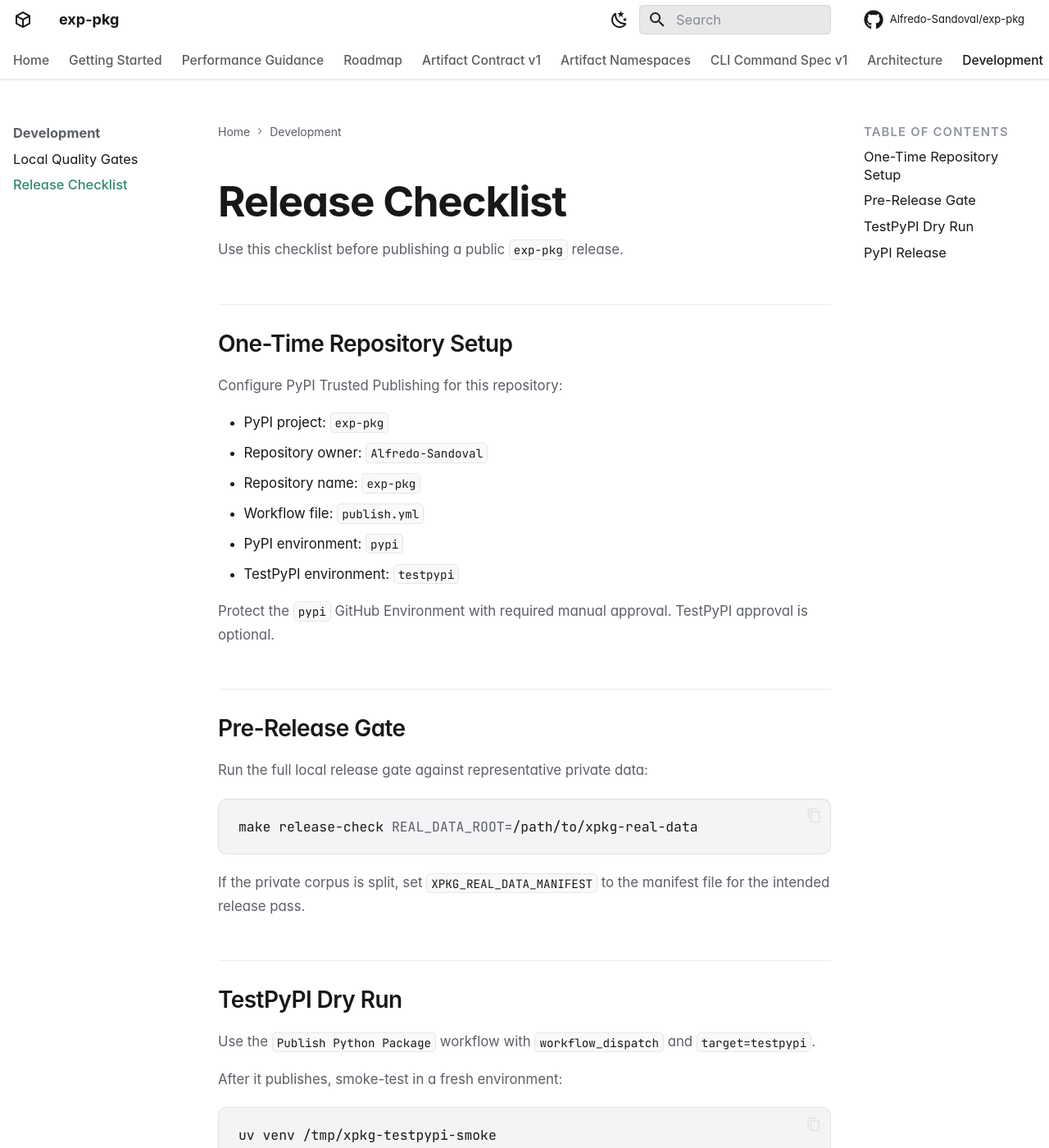
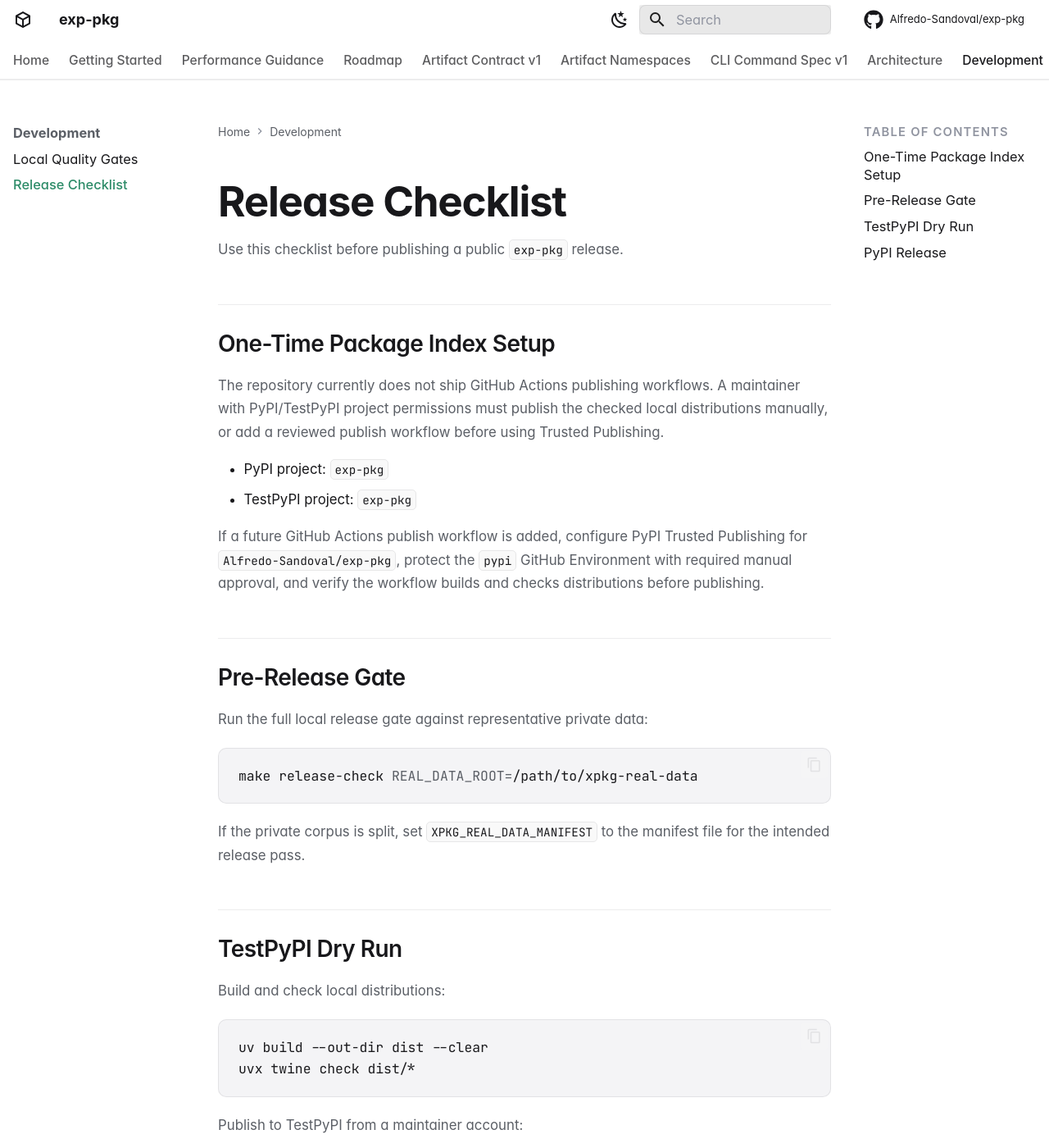
Before and after one commit to Alfredo-Sandoval/exp-pkg, an MkDocs documentation site: the page built from docs/development/release.md, in a window 1280 px wide and 1400 px high. Shown: the whole window at 82% size. Built offline with MkDocs 1.6.1 and Material for MkDocs 9.7.7, drawn with Linux system fonts in a browser that asks for light colours; some web fonts are replaced; comment, search, counter and statistics services are not loaded; some of the changed text lies outside the part shown.

Commit message:
chore: tighten manual release readiness

````diff
--- a/docs/development/release.md
+++ b/docs/development/release.md
@@ -2,19 +2,20 @@
 
 Use this checklist before publishing a public `exp-pkg` release.
 
-## One-Time Repository Setup
+## One-Time Package Index Setup
 
-Configure PyPI Trusted Publishing for this repository:
+The repository currently does not ship GitHub Actions publishing workflows. A
+maintainer with PyPI/TestPyPI project permissions must publish the checked local
+distributions manually, or add a reviewed publish workflow before using Trusted
+Publishing.
 
 - PyPI project: `exp-pkg`
-- Repository owner: `Alfredo-Sandoval`
-- Repository name: `exp-pkg`
-- Workflow file: `publish.yml`
-- PyPI environment: `pypi`
-- TestPyPI environment: `testpypi`
+- TestPyPI project: `exp-pkg`
 
-Protect the `pypi` GitHub Environment with required manual approval. TestPyPI
-approval is optional.
+If a future GitHub Actions publish workflow is added, configure PyPI Trusted
+Publishing for `Alfredo-Sandoval/exp-pkg`, protect the `pypi` GitHub
+Environment with required manual approval, and verify the workflow builds and
+checks distributions before publishing.
 
 ## Pre-Release Gate
 
@@ -29,8 +30,18 @@
 
 ## TestPyPI Dry Run
 
-Use the `Publish Python Package` workflow with `workflow_dispatch` and
-`target=testpypi`.
+Build and check local distributions:
+
+```bash
+uv build --out-dir dist --clear
+uvx twine check dist/*
+```
+
+Publish to TestPyPI from a maintainer account:
+
+```bash
+uvx twine upload --repository testpypi dist/*
+```
 
 After it publishes, smoke-test in a fresh environment:
 
@@ -49,16 +60,13 @@
 
 1. Confirm `src/xpkg/version.py` matches the intended tag.
 2. Confirm `CHANGELOG.md` has a dated section for the release.
-3. Push a tag named `vX.Y.Z` that matches `__version__`.
-4. Draft and publish a GitHub Release for that tag.
+3. Build and check distributions with `uv build --out-dir dist --clear` and
+   `uvx twine check dist/*`.
+4. Publish the checked distributions to PyPI from a maintainer account:
+   `uvx twine upload dist/*`.
+5. Push a tag named `vX.Y.Z` that matches `__version__`.
+6. Draft and publish a GitHub Release for that tag, attaching the checked
+   wheel and sdist from `dist/`.
 
-Publishing the GitHub Release runs `.github/workflows/publish.yml`, which:
-
-- verifies the release tag matches `src/xpkg/version.py`
-- builds the sdist and wheel
-- runs `twine check`
-- attaches distributions to the GitHub Release
-- publishes to PyPI through Trusted Publishing
-
-The workflow uses short-lived OIDC credentials and does not require a stored
-PyPI API token.
+Keep the package files attached to the GitHub Release byte-for-byte identical
+to the files uploaded to PyPI.
--- a/pyproject.toml
+++ b/pyproject.toml
@@ -137,6 +137,7 @@
   "/.github",
   "/AGENTS.md",
   "/deep-research-report (1).md",
+  "/papers",
   "/plan.md",
 ]
 
````
Also changed, not shown: SECURITY.md (+8 -2 lines), docs/luxem_2023_gap_analysis.md (+2 -1 lines), docs/performance.md (+6 -2 lines).
